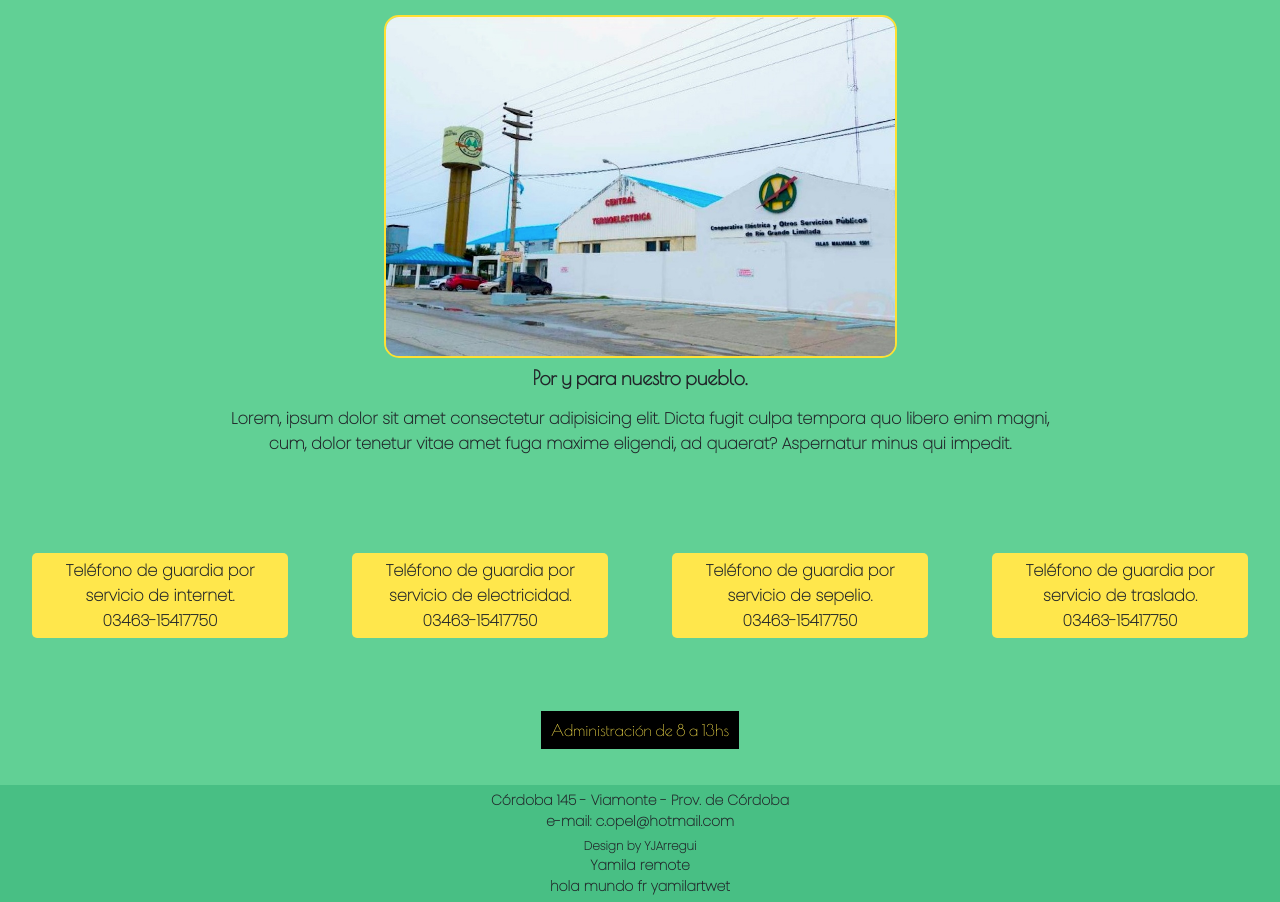
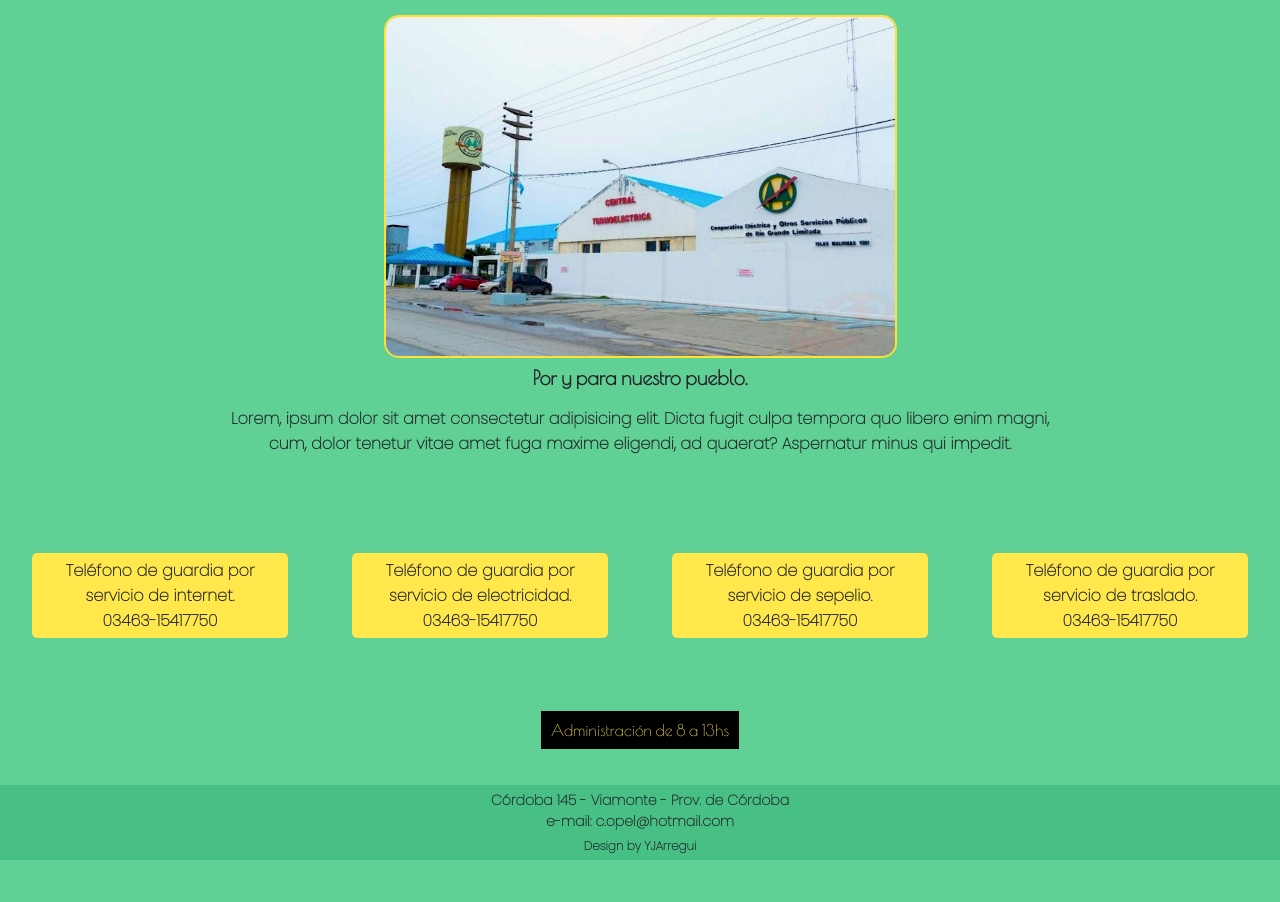
Before and after one commit to YJArregui/preEntrega3-arregui, a plain HTML site: page index.html in a window 1280 px wide. Shown: the part 173-1075 px from the top of the page. After the commit the page ends 1033 px from the top, so only its background shows below. Drawn offline with nearby package versions, Linux system fonts and the light colour scheme.

Commit message:
nuevo cambio

```diff
--- a/index.html
+++ b/index.html
@@ -79,9 +79,7 @@
                 <p>Córdoba 145 - Viamonte - Prov. de Córdoba</p>
                 <p>e-mail: c.opel@hotmail.com</p>
                 <p class="footer__design">Design by YJArregui</p>
-                <p> Yamila remote</p>
-                <p> hola mundo fr yamilartwet</p>
-        </footer>
+            </footer>
         <script src="https://cdn.jsdelivr.net/npm/bootstrap@5.3.0-alpha1/dist/js/bootstrap.bundle.min.js" integrity="sha384-w76AqPfDkMBDXo30jS1Sgez6pr3x5MlQ1ZAGC+nuZB+EYdgRZgiwxhTBTkF7CXvN" crossorigin="anonymous"></script>
         </body>
     </html>
```
